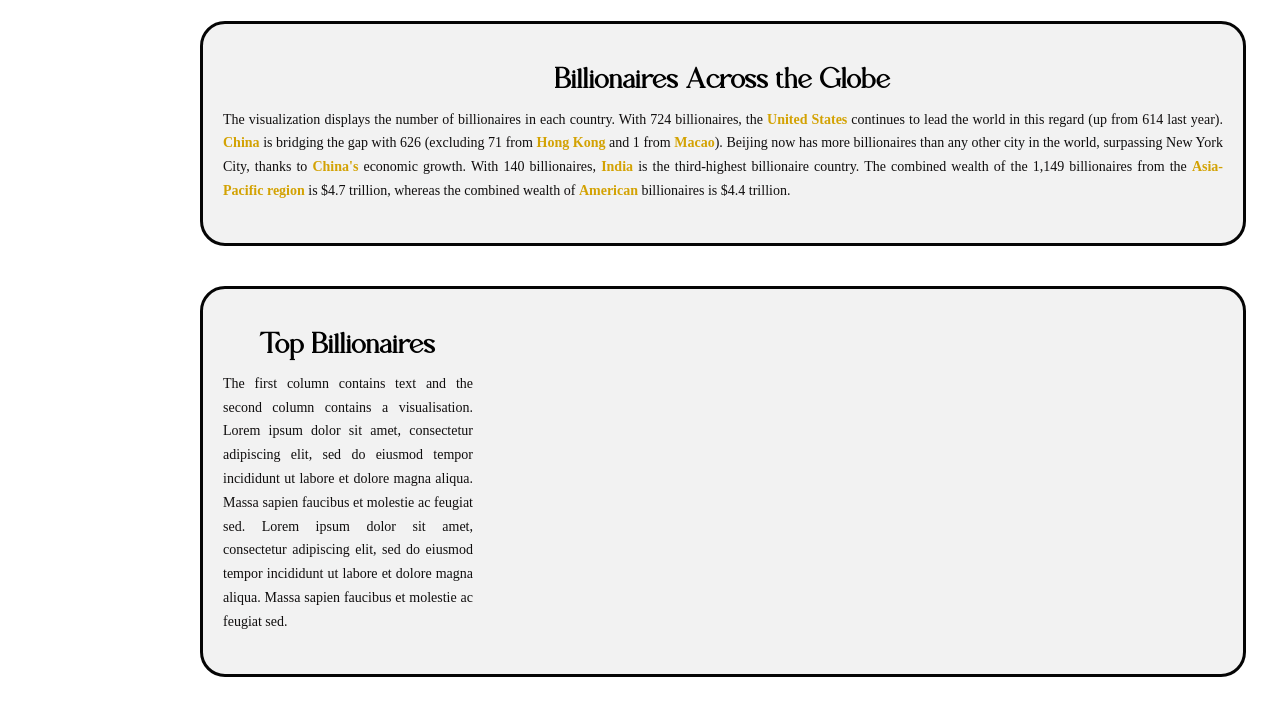
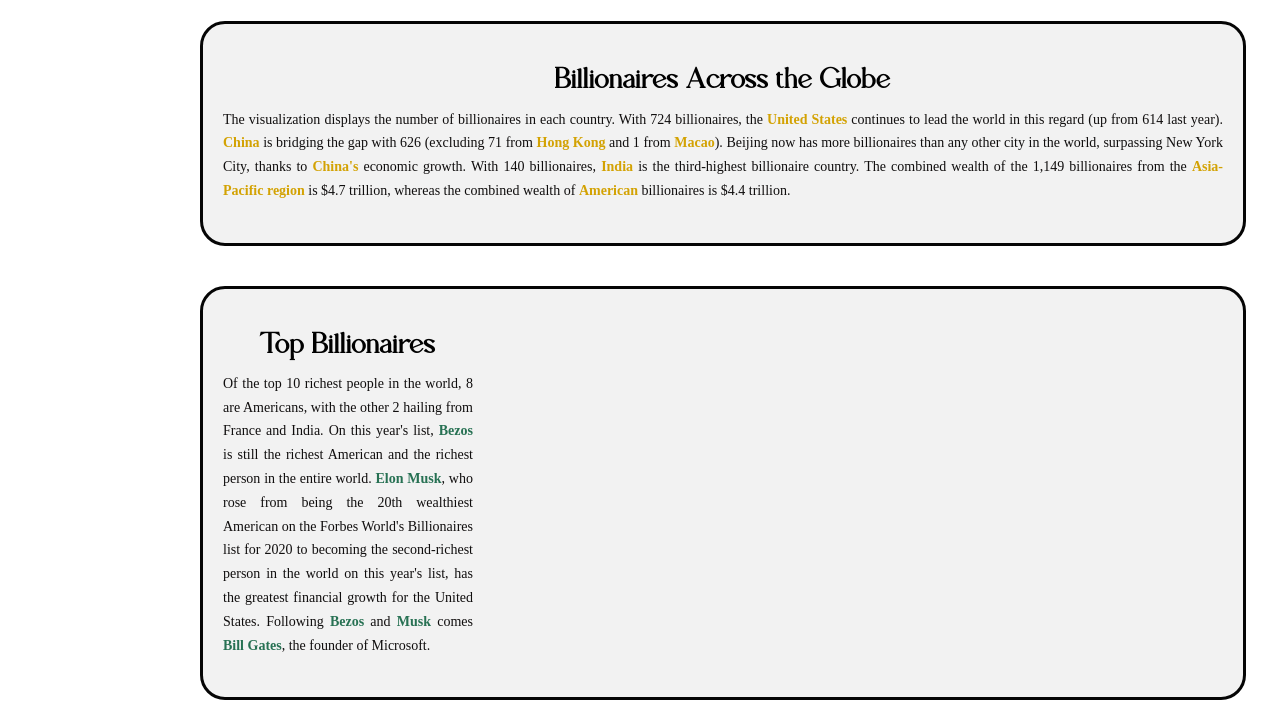
Before and after one commit to DiniIrdina/FIT3179, a plain HTML site: page index.html in a window 1280 px wide. Shown: the part 133-835 px from the top of the page. Drawn offline with nearby package versions, Linux system fonts and the light colour scheme; a script that the page names is missing.

Commit message:
more description for vis2

```diff
--- a/index.html
+++ b/index.html
@@ -87,10 +87,10 @@
                   <div class="pure-u-1-2">
                     <div class="description description-left">
                       <h2>Top Billionaires</h2>
-                      <div class="p2">The first column contains text and the second column contains a visualisation.
-                        Lorem ipsum dolor sit amet, consectetur adipiscing elit, sed do eiusmod tempor incididunt ut labore et
-                        dolore magna aliqua. Massa sapien faucibus et molestie ac feugiat sed. Lorem ipsum dolor sit amet, consectetur adipiscing elit, sed do eiusmod tempor incididunt ut labore et
-                        dolore magna aliqua. Massa sapien faucibus et molestie ac feugiat sed. </div>
+                      <div class="p2">Of the top 10 richest people in the world, 8 are Americans, with the other 2 hailing from France and India. On this year's list, <span class = "green">Bezos</span> is still the richest
+                        American and the richest person in the entire world. <span class = "green">Elon Musk</span>, who rose from being the 20th wealthiest American on the Forbes World's
+                        Billionaires list for 2020 to becoming the second-richest person in the world on this year's list, has the greatest financial growth for the United States.
+                        Following <span class = "green">Bezos</span> and <span class = "green">Musk</span> comes <span class = "green">Bill Gates</span>, the founder of Microsoft. </div>
                     </div>
                   </div>
                   <div class="pure-u-1-2">
```
